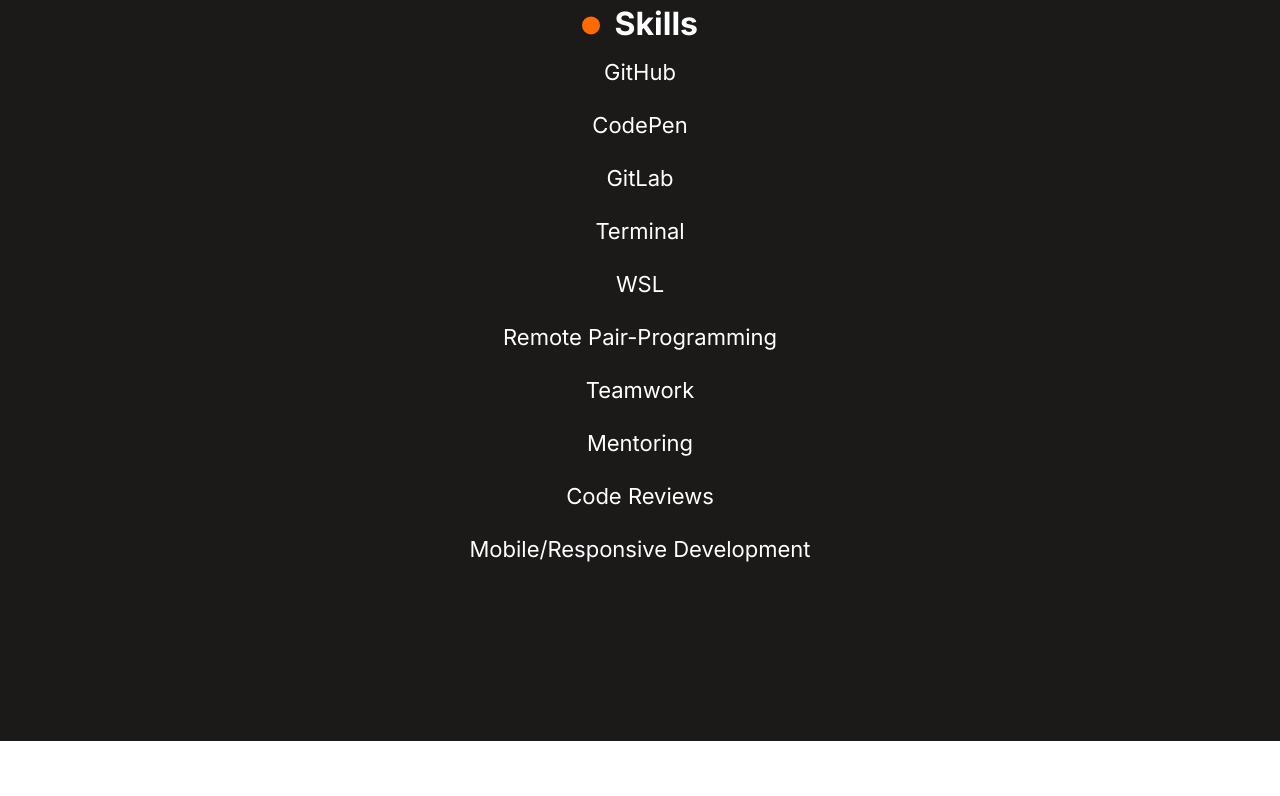
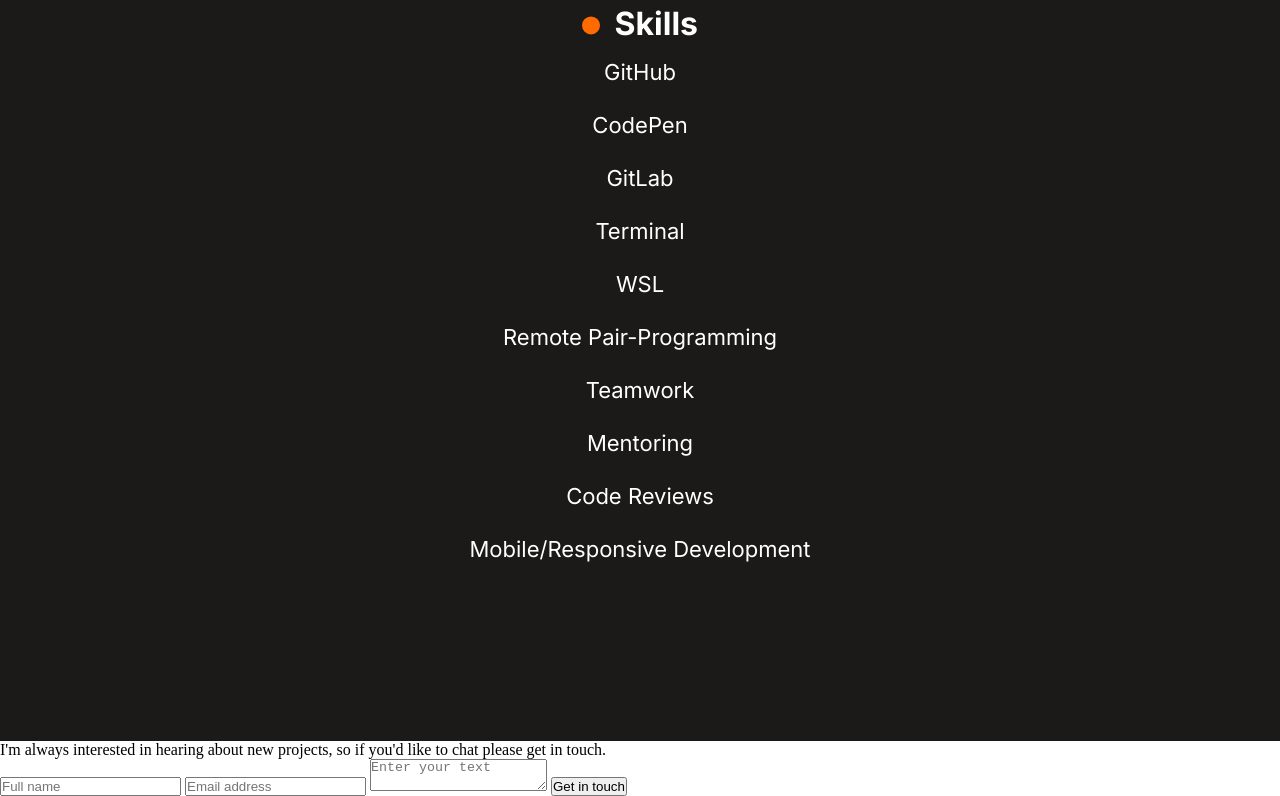
Before and after one commit to Kingstalux/review-contact-form, a website: page index.html in a window 1280 px wide. Shown: the part 5966-6762 px from the top of the page. Before the commit the page ends 6707 px from the top, so only its background shows below. Drawn offline with Linux system fonts and the light colour scheme.

Commit message:
Add contact form

```diff
--- a/index.html
+++ b/index.html
@@ -291,6 +291,18 @@
       </div>
     </main>
 
+    <div class="footer">
+      <p>
+        I'm always interested in hearing about new projects, so if you'd like to chat please get in touch.
+      </p>
+      <form action="https://formspree.io/f/mvodvrnv" method="post" class="form">
+        <input type="text" placeholder="Full name" name="name" required>
+        <input type="email" placeholder="Email address" name="email" required>
+        <textarea name="message" id="text" placeholder="Enter your text" required></textarea>
+        <button type="submit" class="submit-btn">Get in touch</button>
+      </form>
+    </div>
+
     <script
       src="https://kit.fontawesome.com/e966a3bd22.js"
       crossorigin="anonymous"
```
